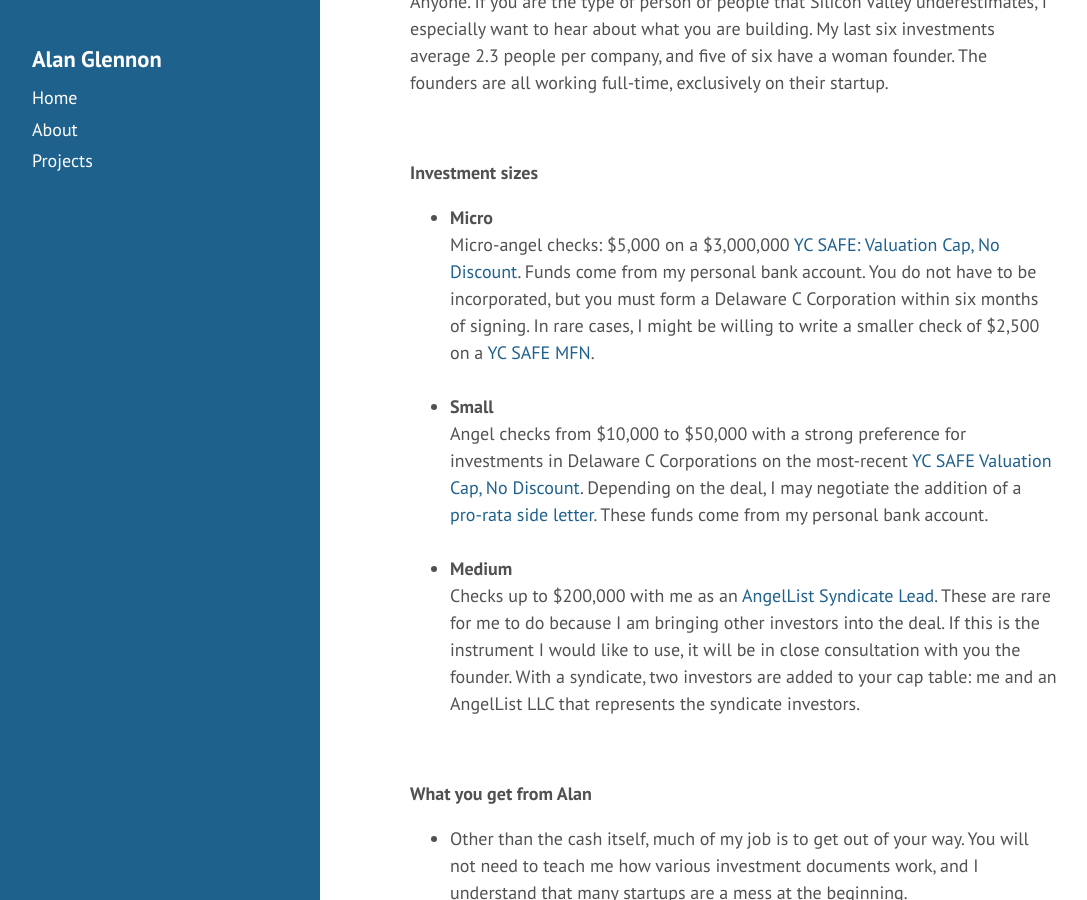
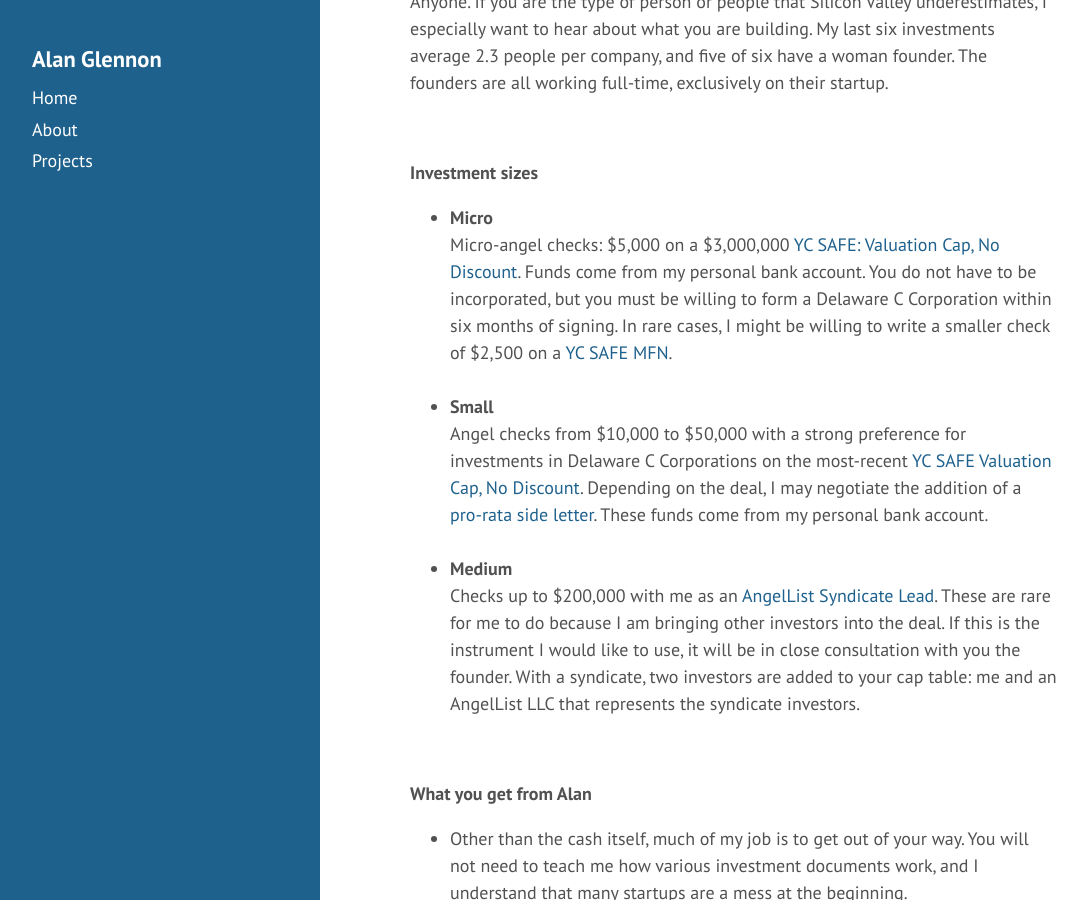
Before and after one commit to glennon/glennon.github.io, a Jekyll site: the page built from _posts/2020-08-27-founders-guide.md, in a window 1280 px wide and 900 px high, scrolled down 1074 px. Shown: the whole window, without its empty margins (4-1091 px from the left). Built offline with Jekyll 4.4.1, drawn with Linux system fonts in a browser that asks for light colours.

Commit message:
Update 2020-08-27-founders-guide.md

```diff
--- a/_posts/2020-08-27-founders-guide.md
+++ b/_posts/2020-08-27-founders-guide.md
@@ -35,7 +35,7 @@ Anyone. If you are the type of person or people that Silicon Valley underestimat
 <b>Investment sizes</b>
 <ul>
 <li><b>Micro</b><br />
-Micro-angel checks: $5,000 on a $3,000,000 <a href="https://www.ycombinator.com/documents/">YC SAFE: Valuation Cap, No Discount</a>. Funds come from my personal bank account. You do not have to be incorporated, but you must form a Delaware C Corporation within six months of signing. In rare cases, I might be willing to write a smaller check of $2,500 on a <a href="https://www.ycombinator.com/documents/">YC SAFE MFN</a>.</li>
+Micro-angel checks: $5,000 on a $3,000,000 <a href="https://www.ycombinator.com/documents/">YC SAFE: Valuation Cap, No Discount</a>. Funds come from my personal bank account. You do not have to be incorporated, but you must be willing to form a Delaware C Corporation within six months of signing. In rare cases, I might be willing to write a smaller check of $2,500 on a <a href="https://www.ycombinator.com/documents/">YC SAFE MFN</a>.</li>
 <br />
 <li><b>Small</b><br />
 Angel checks from $10,000 to $50,000 with a strong preference for investments in Delaware C Corporations on the most-recent <a href="https://www.ycombinator.com/documents/">YC SAFE Valuation Cap, No Discount</a>. Depending on the deal, I may negotiate the addition of a <a href="https://www.ycombinator.com/documents/">pro-rata side letter</a>. These funds come from my personal bank account.</li>
```
